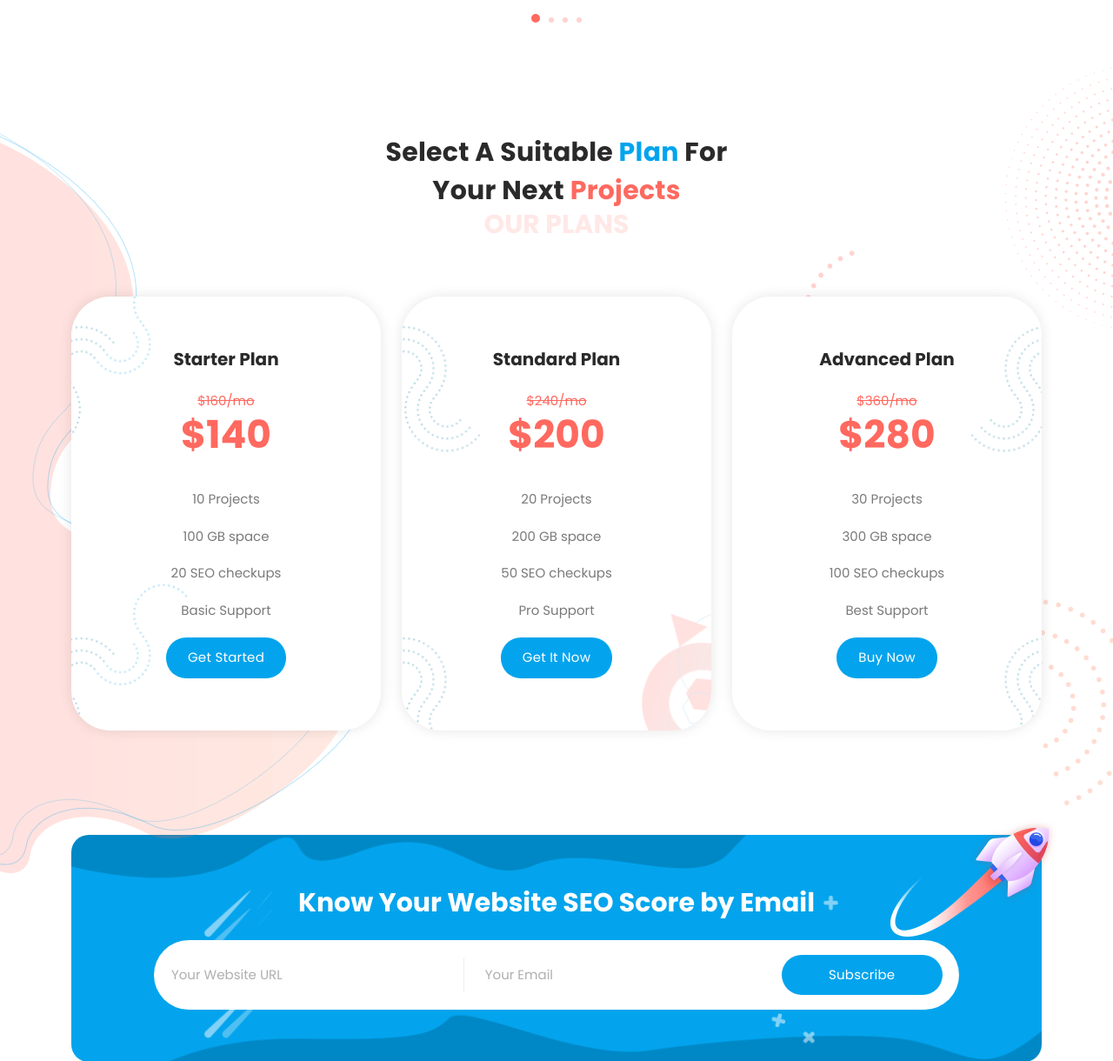
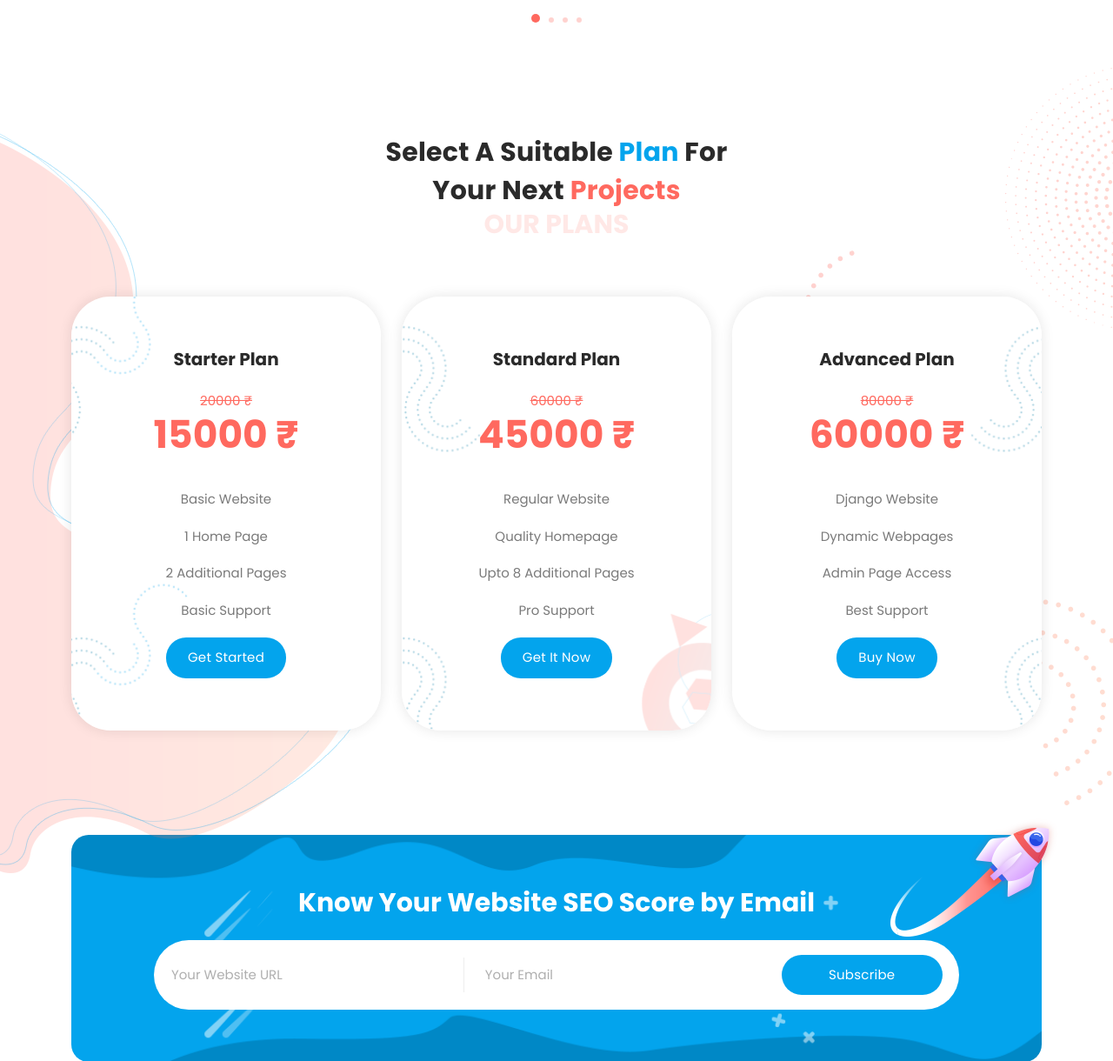
Before and after one commit to DonVishal/avidhrath, a Django app: page / in a window 1280 px wide. Shown: the part 3036-4256 px from the top of the page at 87% size. Run offline with Django 4.2, Linux system fonts and the light colour scheme; some libraries are stand-ins or nearby versions.

Commit message:
Added the plans

```diff
--- a/website/webapp/templates/home.html
+++ b/website/webapp/templates/home.html
@@ -54,8 +54,8 @@ https://templatemo.com/tm-565-onix-digital
         <div class="col-12">
           <nav class="main-nav">
             <!-- ***** Logo Start ***** -->
-            <a href="index.html" class="logo">
-              <img src="{% static 'assets/images/mainlogo.png' %}">
+            <a href="webapp/templates/home.html" class="logo">
+              <img src="{% static 'assets/images/mainlogo.png' %}" width="90" height="90" style="padding-left: 30px;">
             </a>
             <!-- ***** Logo End ***** -->
             <!-- ***** Menu Start ***** -->
@@ -87,7 +87,7 @@ https://templatemo.com/tm-565-onix-digital
             <div class="col-lg-6 align-self-center">
               <div class="owl-carousel owl-banner">
                 <div class="item header-text">
-                  <h6>Welcome to Onix Digital</h6>
+                  <h6>Welcome to Avidhrath Tech</h6>
                   <h2>Build <em>your website</em> the best in <span>SEO</span>?</h2>
                   <p>This is a professional looking HTML Bootstrap 5 website template brought to you by TemplateMo website.</p>
                   <div class="down-buttons">
@@ -450,12 +450,12 @@ https://templatemo.com/tm-565-onix-digital
         <div class="col-lg-4">
           <div class="item first-item">
             <h4>Starter Plan</h4>
-            <em>$160/mo</em>
-            <span>$140</span>
+            <em>20000 ₹</em>
+            <span>15000 ₹</span>
             <ul>
-              <li>10 Projects</li>
-              <li>100 GB space</li>
-              <li>20 SEO checkups</li>
+              <li>Basic Website</li>
+              <li>1 Home Page</li>
+              <li>2 Additional Pages</li>
               <li>Basic Support</li>
             </ul>
             <div class="main-blue-button-hover">
@@ -466,12 +466,12 @@ https://templatemo.com/tm-565-onix-digital
         <div class="col-lg-4">
           <div class="item second-item">
             <h4>Standard Plan</h4>
-            <em>$240/mo</em>
-            <span>$200</span>
+            <em>60000 ₹</em>
+            <span>45000 ₹</span>
             <ul>
-              <li>20 Projects</li>
-              <li>200 GB space</li>
-              <li>50 SEO checkups</li>
+              <li>Regular Website</li>
+              <li>Quality Homepage</li>
+              <li>Upto 8 Additional Pages</li>
               <li>Pro Support</li>
             </ul>
             <div class="main-blue-button-hover">
@@ -482,12 +482,12 @@ https://templatemo.com/tm-565-onix-digital
         <div class="col-lg-4">
           <div class="item third-item">
             <h4>Advanced Plan</h4>
-            <em>$360/mo</em>
-            <span>$280</span>
+            <em>80000 ₹</em>
+            <span>60000 ₹</span>
             <ul>
-              <li>30 Projects</li>
-              <li>300 GB space</li>
-              <li>100 SEO checkups</li>
+              <li>Django Website</li>
+              <li>Dynamic Webpages</li>
+              <li>Admin Page Access</li>
               <li>Best Support</li>
             </ul>
             <div class="main-blue-button-hover">
@@ -538,7 +538,7 @@ https://templatemo.com/tm-565-onix-digital
                     <li class="active">
                       <div>
                         <div class="thumb">
-                          <iframe width="100%" height="auto" src="{% static 'https://www.youtube.com/embed/JynGuQx4a1Y' %}" title="YouTube video player" frameborder="0" allow="accelerometer; autoplay; clipboard-write; encrypted-media; gyroscope; picture-in-picture" allowfullscreen></iframe>
+                          <iframe width="100%" height="auto" src="https://www.youtube.com/embed/JynGuQx4a1Y" title="YouTube video player" frameborder="0" allow="accelerometer; autoplay; clipboard-write; encrypted-media; gyroscope; picture-in-picture" allowfullscreen></iframe>
                           <div class="overlay-effect">
                             <a href="#"><h4>Project One</h4></a>
                             <span>SEO &amp; Marketing</span>
@@ -549,7 +549,7 @@ https://templatemo.com/tm-565-onix-digital
                     <li>
                       <div>
                         <div class="thumb">
-                          <iframe width="100%" height="auto" src="{% static 'https://www.youtube.com/embed/RdJBSFpcO4M' %}" title="YouTube video player" frameborder="0" allow="accelerometer; autoplay; clipboard-write; encrypted-media; gyroscope; picture-in-picture" allowfullscreen></iframe>
+                          <iframe width="100%" height="auto" src="https://www.youtube.com/embed/RdJBSFpcO4M" title="YouTube video player" frameborder="0" allow="accelerometer; autoplay; clipboard-write; encrypted-media; gyroscope; picture-in-picture" allowfullscreen></iframe>
                           <div class="overlay-effect">
                             <a href="#"><h4>Second Project</h4></a>
                             <span>Advertising &amp; Marketing</span>
@@ -560,7 +560,7 @@ https://templatemo.com/tm-565-onix-digital
                     <li>
                       <div>
                         <div class="thumb">
-                          <iframe width="100%" height="auto" src="{% static 'https://www.youtube.com/embed/ZlfAjbQiL78' %}" title="YouTube video player" frameborder="0" allow="accelerometer; autoplay; clipboard-write; encrypted-media; gyroscope; picture-in-picture" allowfullscreen></iframe>
+                          <iframe width="100%" height="auto" src="https://www.youtube.com/embed/ZlfAjbQiL78" title="YouTube video player" frameborder="0" allow="accelerometer; autoplay; clipboard-write; encrypted-media; gyroscope; picture-in-picture" allowfullscreen></iframe>
                           <div class="overlay-effect">
                             <a href="#"><h4>Project Three</h4></a>
                             <span>Digital &amp; Marketing</span>
@@ -571,7 +571,7 @@ https://templatemo.com/tm-565-onix-digital
                     <li>
                       <div>
                         <div class="thumb">
-                          <iframe width="100%" height="auto" src="{% static 'https://www.youtube.com/embed/mx1WseE7-0Y' %}" title="YouTube video player" frameborder="0" allow="accelerometer; autoplay; clipboard-write; encrypted-media; gyroscope; picture-in-picture" allowfullscreen></iframe>
+                          <iframe width="100%" height="auto" src="https://www.youtube.com/embed/mx1WseE7-0Y" title="YouTube video player" frameborder="0" allow="accelerometer; autoplay; clipboard-write; encrypted-media; gyroscope; picture-in-picture" allowfullscreen></iframe>
                           <div class="overlay-effect">
                             <a href="#"><h4>Fourth Project</h4></a>
                             <span>SEO &amp; Advertising</span>
```
